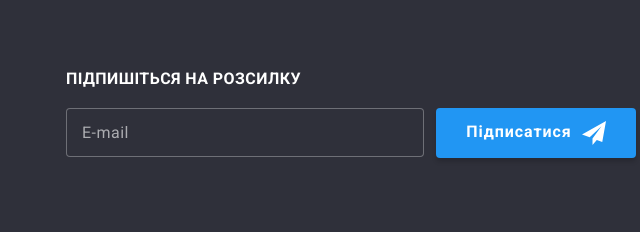
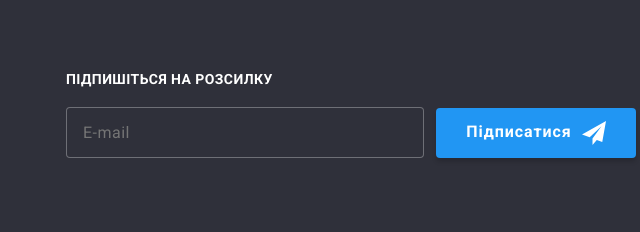
Before and after one commit to Kris-tina30/goit-markup-hw-06, a plain HTML site: page index.html in a window 1280 px wide. Shown: the part 2680-2912 px from the top of the page, 589-1229 px from the left. Drawn offline with nearby package versions, Linux system fonts and the light colour scheme.

Commit message:
виправлення за ментором домашнє завдання №6

```diff
--- a/css/styles.css
+++ b/css/styles.css
@@ -13,6 +13,7 @@
     --color-solid-portfolio: #EEEEEE;
     --color-solid-header: #ECECEC;
     --color--icon-primary: #AFB1B8;
+    --color-textarea: rgba(117, 117, 117, 0.5);
 
 }
 a {text-decoration: none;}
@@ -532,21 +533,14 @@ align-items: baseline;
     background-color: rgba(255, 255, 255, 0.1);
 }
 
-
 .footer-form {
     display: flex;
     flex-direction: column;
     margin-left: auto;
 }
 
-.email-input {
-    position: relative;
-    margin-right: 12px;
-
-}
 .footer-form-title {
     font-weight: 700;
-    font-size: 16px;
     line-height: 1.1;
     text-transform: uppercase;
     color: var(--color-brand);
@@ -560,27 +554,18 @@ flex-direction: row;
 align-items: center;
 }
 
-label.footer-email-label {
-    position: absolute;
-    left: 16px;
-    top: 50%;
-    transform: translateY(-50%);
-    font-size: 16px;
-    line-height: 1.2;
-    color: var(--color-brand-secondary);
-    letter-spacing: 0.03em;
-    margin-bottom: 0;
-
-}
 .footer-input {
     width: 358px;
-    padding: 15px 16px 15px 75px;
+    padding: 15px 16px;
     background-color: var(--color-bgd-dark);
     border: 1px solid rgba(255, 255, 255, 0.3);
     border-radius: 4px;
     outline: none;
-    color: var(--color-brand);
-
+    color: var(--color-brand-secondary);
+    letter-spacing: 0.03em;
+    font-size: 16px;
+    line-height: 1.2;
+    margin-right: 12px;
 }
 .send-icon {
     fill: var(--color-brand);
@@ -751,10 +736,8 @@ position: absolute;
 top: 50%;
 left: 50%;
 transform: translate(-50%, -50%);
-
 width: 528px;
-max-height: 581px;
-height: 100%;
+height: 581px;
 background-color: var(--color-brand);
 box-shadow: 0px 1px 3px rgba(0, 0, 0, 0.12), 0px 1px 1px rgba(0, 0, 0, 0.14), 0px 2px 1px rgba(0, 0, 0, 0.2);
 border-radius: 4px;
@@ -792,6 +775,7 @@ overflow: auto;
 
 .signup-form {
     padding: 40px 39px 40px 41px;
+
 }
 
 fieldset {
@@ -855,10 +839,16 @@ border-color: var(--color-accent);
 
 .form-textarea {
     width: 100%;
+    height: 120px;
     outline: none;
     padding: 12px 16px;
     border-radius: 4px;
     border: 1px solid rgba(33, 33, 33, 0.2);
+    font-size: 12px;
+    color: var(--color-textarea);
+    letter-spacing: 0.01em;
+    resize: none;
+
 }
 
 /* check-box */
@@ -867,6 +857,7 @@ border-color: var(--color-accent);
     display: flex;
     align-items: center;
     margin-bottom: 30px;
+    margin-left: 13px;
 }
 
  .modal-checkbox {
@@ -904,7 +895,6 @@ border-color: var(--color-accent);
     text-decoration: underline;
 }
 
-
 .button-form {
     width: 200px;
     height: 50px;
--- a/index.html
+++ b/index.html
@@ -440,10 +440,13 @@
         <form class="footer-form" name="feedback-form" autocomplete="off" novalidate>
           <p class="footer-form-title">підпишіться на розсилку</p>
           <div class="footer-form-container">
-            <div class="email-input">
-              <label class="footer-email-label" for="user-mail">E-mail</label>
-              <input class="footer-input" type="email" name="email" id="user-mail" />
-            </div>
+            <input
+              class="footer-input"
+              type="email"
+              name="email"
+              id="user-mail"
+              placeholder="E-mail"
+            />
 
             <button class="button footer-button" type="submit">
               Підписатися<svg class="send-icon" width="24" height="24">
```
